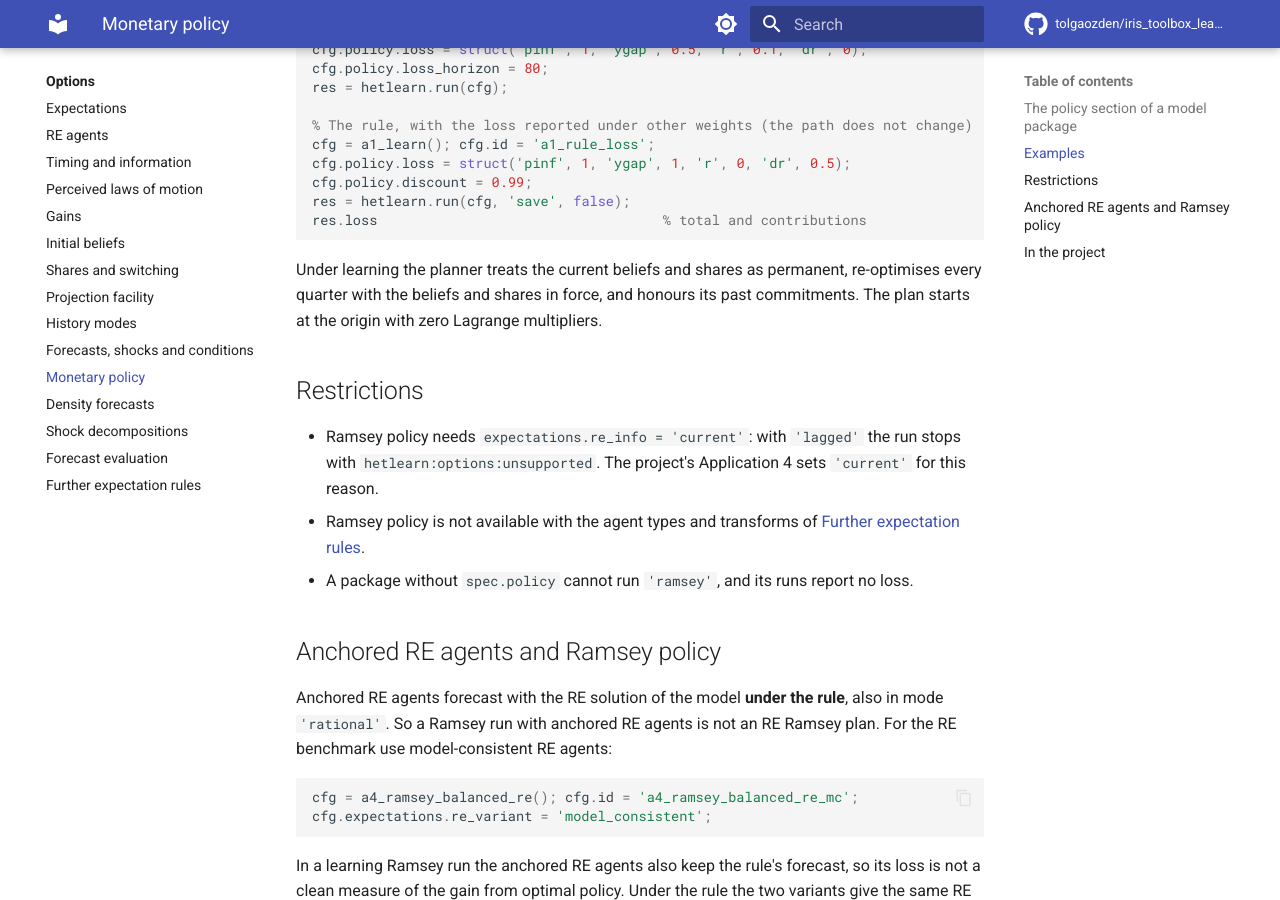
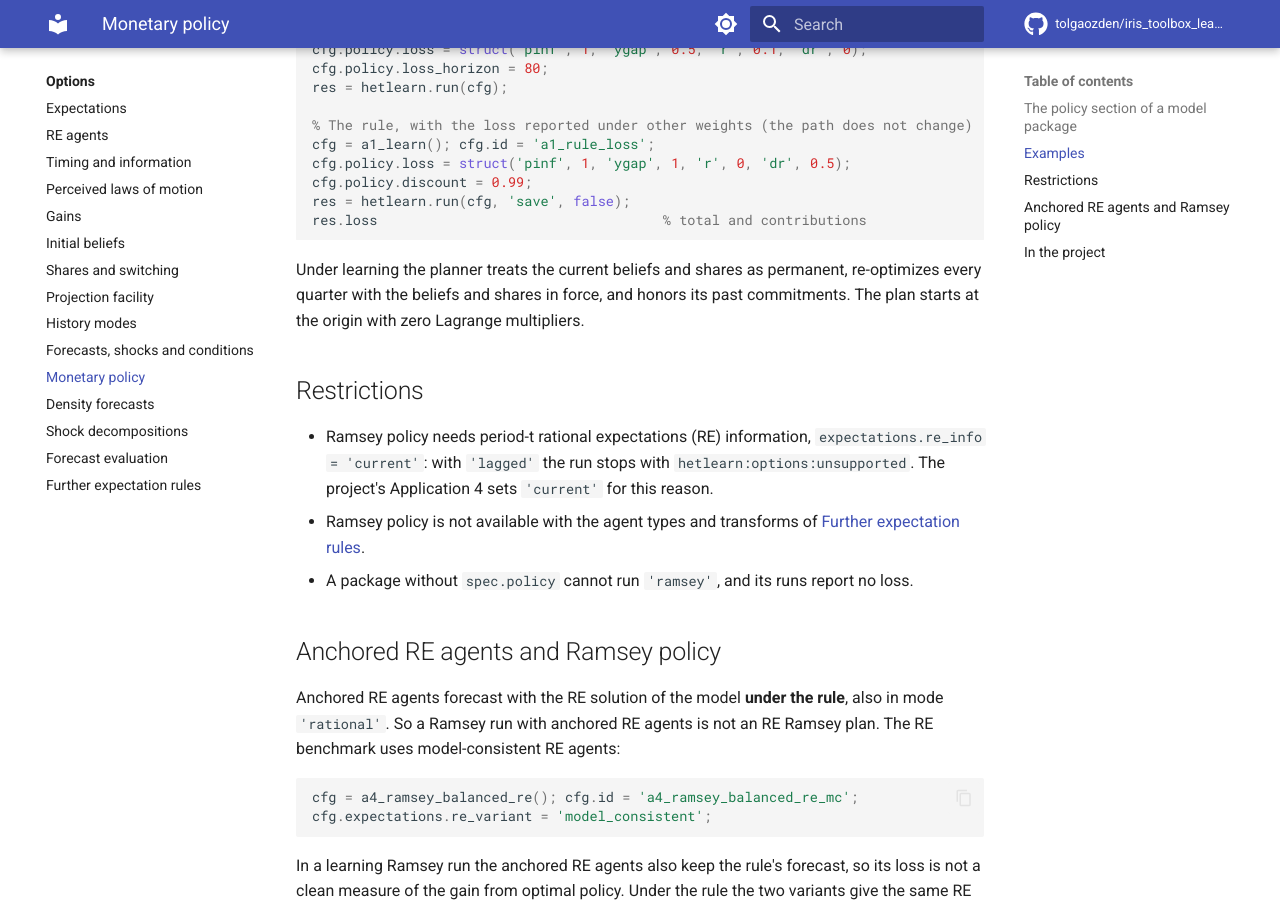
Before and after one commit to HetLearn/iris_toolbox_learning, an MkDocs documentation site: the page built from docs_site/options/policy.md, in a window 1280 px wide and 900 px high, scrolled down 1443 px. Built offline with MkDocs 1.6.1 and Material for MkDocs 9.7.7, drawn with Linux system fonts in a browser that asks for light colours; comment, search, counter and statistics services are not loaded; some of the changed text lies outside the part shown.

Commit message:
Site page revised to the writing rules (docs_site/options/policy.md)
US spelling, no second person, abbreviations spelled out on first use, internal dates and labels removed, notation aligned with the technical appendix.

````diff
--- a/docs_site/options/policy.md
+++ b/docs_site/options/policy.md
@@ -56,13 +56,14 @@ res = hetlearn.run(cfg, 'save', false);
 res.loss                                   % total and contributions
 ```
 
-Under learning the planner treats the current beliefs and shares as permanent, re-optimises
-every quarter with the beliefs and shares in force, and honours its past commitments. The plan
+Under learning the planner treats the current beliefs and shares as permanent, re-optimizes
+every quarter with the beliefs and shares in force, and honors its past commitments. The plan
 starts at the origin with zero Lagrange multipliers.
 
 ## Restrictions
 
-- Ramsey policy needs `expectations.re_info = 'current'`: with `'lagged'` the run stops with
+- Ramsey policy needs period-t rational expectations (RE) information,
+  `expectations.re_info = 'current'`: with `'lagged'` the run stops with
   `hetlearn:options:unsupported`. The project's Application 4 sets `'current'` for this reason.
 - Ramsey policy is not available with the agent types and transforms of
   [Further expectation rules](further-expectation-rules.md).
@@ -71,8 +72,8 @@ starts at the origin with zero Lagrange multipliers.
 ## Anchored RE agents and Ramsey policy
 
 Anchored RE agents forecast with the RE solution of the model **under the rule**, also in mode
-`'rational'`. So a Ramsey run with anchored RE agents is not an RE Ramsey plan. For the RE
-benchmark use model-consistent RE agents:
+`'rational'`. So a Ramsey run with anchored RE agents is not an RE Ramsey plan. The RE
+benchmark uses model-consistent RE agents:
 
 ```matlab
 cfg = a4_ramsey_balanced_re(); cfg.id = 'a4_ramsey_balanced_re_mc';
````
Also changed, not shown: other parts of docs_site/options/policy.md (+1 -1 lines).
